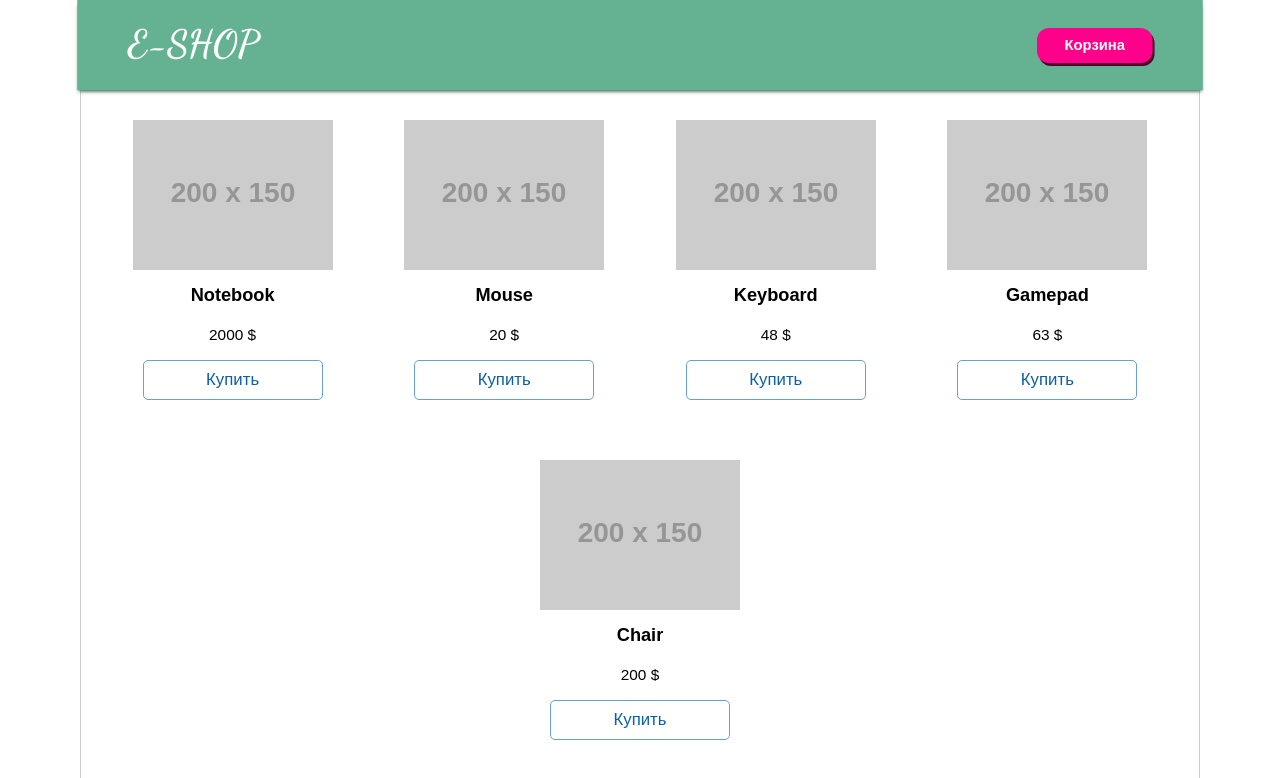
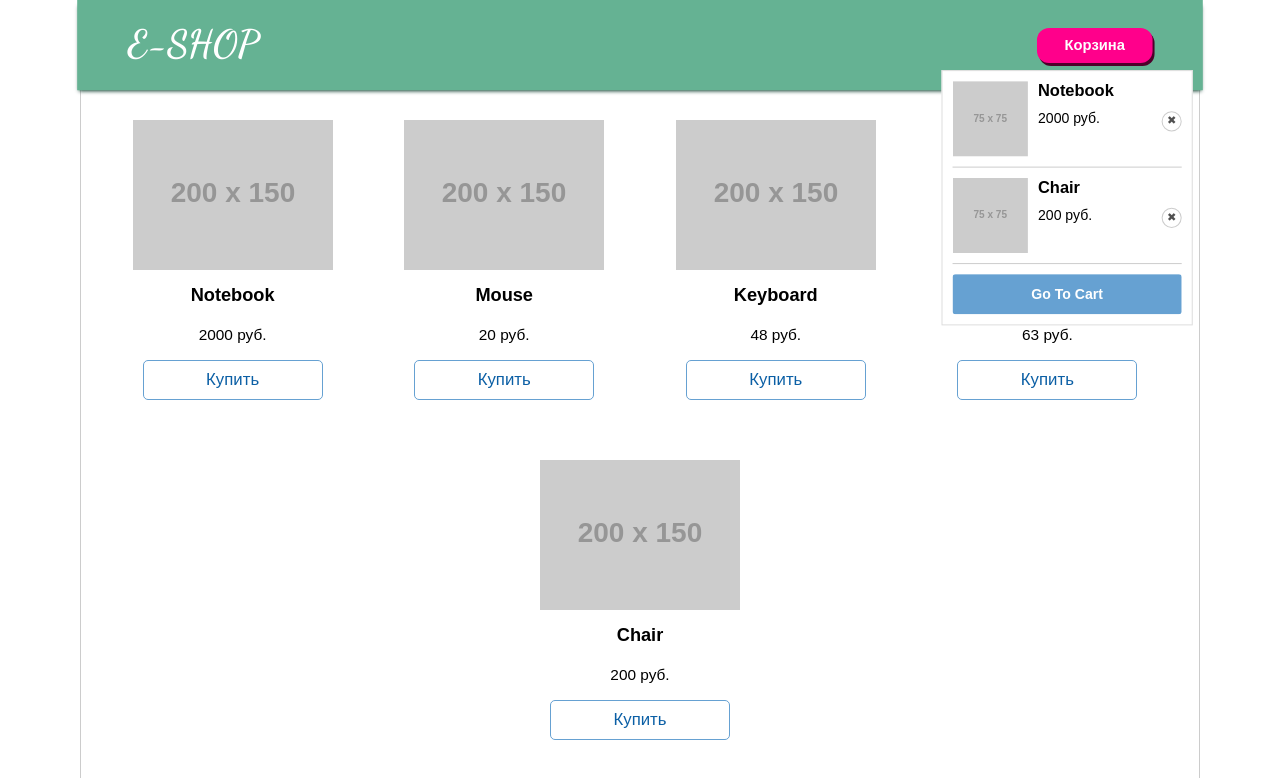
Before and after one commit to ToSPP/Javascript_2, a plain HTML site: page Shop/index.html in a window 1280 px wide. Both pictures are taken after a click on the button "Корзина". Shown: the top 778 px of the page. Drawn offline with Linux system fonts and the light colour scheme; placeholder pictures from the web are drawn by us.

Commit message:
Изменены реализации классов Cart и CartItem

```diff
--- a/Shop/css/style.css
+++ b/Shop/css/style.css
@@ -62,7 +62,6 @@ header {
 }
 
 .cart {
-  display: none;
   position: absolute;
   top: 70px;
   right: 10px;
@@ -71,17 +70,21 @@ header {
   padding: 10px;
   background-color: #fff;
   border: 1px solid #ddd;
+  opacity: 0;
+  transition: opacity .5s;
+}
+
+.cart_active {
+  opacity: 1;
 }
 
 .cart-item {
   position: relative;
   display: flex;
   align-items: flex-start;
-  margin-bottom: 25px;
-}
-
-.cart-item:last-child {
-  margin-bottom: 0;
+  margin-bottom: 10px;
+  padding-bottom: 10px;
+  border-bottom: 1px solid #ccc;
 }
 
 .cart-item__desc {
--- a/Shop/index.html
+++ b/Shop/index.html
@@ -18,5 +18,15 @@
   <div class="products"></div>
 </main>
 <script src="js/main.js"></script>
+<script>
+  window.onload = () => {
+    document.querySelector('.btn-cart').addEventListener('click', () => {
+      Cart.toggleCart();
+    });
+    document.querySelector('.cart').addEventListener('mouseleave', () => {
+      Cart.hideCart();
+    });
+  };
+</script>
 </body>
 </html>
--- a/Shop/js/main.js
+++ b/Shop/js/main.js
@@ -11,11 +11,11 @@ class ProductsList {
 
     fetchProducts() {
         this.products = [
-            {title: 'Notebook', price: 2000, img: 'https://placehold.it/200x150'},
-            {title: 'Mouse', price: 20, img: 'https://placehold.it/200x150'},
-            {title: 'Keyboard', price: 48, img: 'https://placehold.it/200x150'},
-            {title: 'Gamepad', price: 63, img: 'https://placehold.it/200x150'},
-            {title: 'Chair', price: 200, img: 'https://placehold.it/200x150'},
+            {title: 'Notebook', price: 2000},
+            {title: 'Mouse', price: 20},
+            {title: 'Keyboard', price: 48},
+            {title: 'Gamepad', price: 63},
+            {title: 'Chair', price: 200},
         ];
     }
 
@@ -23,10 +23,8 @@ class ProductsList {
      * Метод считает общую стоимость товаров каталога
      * @returns {int} Стоимость товаров
      */
-    countProductsTotalCost() {
-        return this.products.reduce((acc, cur) => {
-            return acc + cur.price;
-        }, 0);
+    countProductsTotalPrice() {
+        return this.products.reduce((acc, cur) => acc + cur.price, 0);
     }
 
     render() {
@@ -39,49 +37,81 @@ class ProductsList {
 }
 
 class Product {
-    constructor(product) {
+    constructor(product, img = 'https://placehold.it/200x150') {
         this.title = product.title;
         this.price = product.price;
-        this.img = product.img;
-        this._classes();
-    }
-    _classes() {
-        this.classes = {
-            itemClass: 'product-item',
-            descClass: 'product-item__desc',
-            btnClass: 'product-item__btn-buy',
-            btnTitle: 'Купить',
-        };
+        this.img = img;
     }
 
     render() {
-        return `<div class="${this.classes.itemClass}">
+        return `<div class="product-item">
                     <img src="${this.img}" alt="Some img">
-                    <div class="${this.classes.descClass}">
+                    <div class="product-item__desc">
                         <h3>${this.title}</h3>
-                        <p>${this.price} $</p>
-                        <button class="${this.classes.btnClass}">${this.classes.btnTitle}</button>
+                        <p>${this.price} руб.</p>
+                        <button class="product-item__btn-buy">Купить</button>
                     </div>
                 </div>`;
     }
 }
 
-class CartItem extends Product {
-    _classes() {
-        this.classes = {
-            itemClass: 'cart-item',
-            descClass: 'cart-item__desc',
-            btnClass: 'cart-item__btn btn-cancel',
-            btnTitle: '&#10006;',
-        };
+class CartItem {
+    constructor(product, img = 'https://placehold.it/75x75') {
+        this.title = product.title;
+        this.price = product.price;
+        this.img = img;
+    }
+
+    render() {
+        return `<div class="cart-item">
+                    <img src="${this.img}" alt="Some img">
+                    <div class="cart-item__desc">
+                        <h3>${this.title}</h3>
+                        <p>${this.price} руб.</p>
+                        <button class="cart-item__btn btn-cancel">&#10006;</button>
+                    </div>
+                </div>`;
     }
 }
 
-class Cart extends ProductsList {
+class Cart {
+    constructor() {
+        this.products = [];
+        this.init();
+    }
+
+    init() {
+        this.fetchProducts();
+        this.render();
+    }
+
+    static toggleCart() {
+        document.querySelector('.cart').classList.toggle('cart_active');
+    }
+
+    static hideCart() {
+        document.querySelector('.cart').classList.remove('cart_active');
+    }
+
+    addProduct(product) {
+        // если уже добавлен изменить количество и общую стоимость
+        // если нет - отрисовать
+    }
+
+    removeProduct(product) {
+        // если в корзине больше, чем один продукт - изменить количество и общую ст-ть
+        // если 1 продукт - удалить элемент
+    }
+
+    countTotalAmount() {
+        // считает общую сумму корзины
+        return this.products.reduce((acc, cur) => acc + cur.price, 0);
+    }
+
     fetchProducts() {
         this.products = [
-            {title: 'Notebook', price: 2000, img: 'https://placehold.it/75x75'},
-            {title: 'Chair', price: 200, img: 'https://placehold.it/75x75'},
+            {title: 'Notebook', price: 2000},
+            {title: 'Chair', price: 200},
         ];
     }
 
```
Lines whose indentation alone changed are shown as unchanged.
